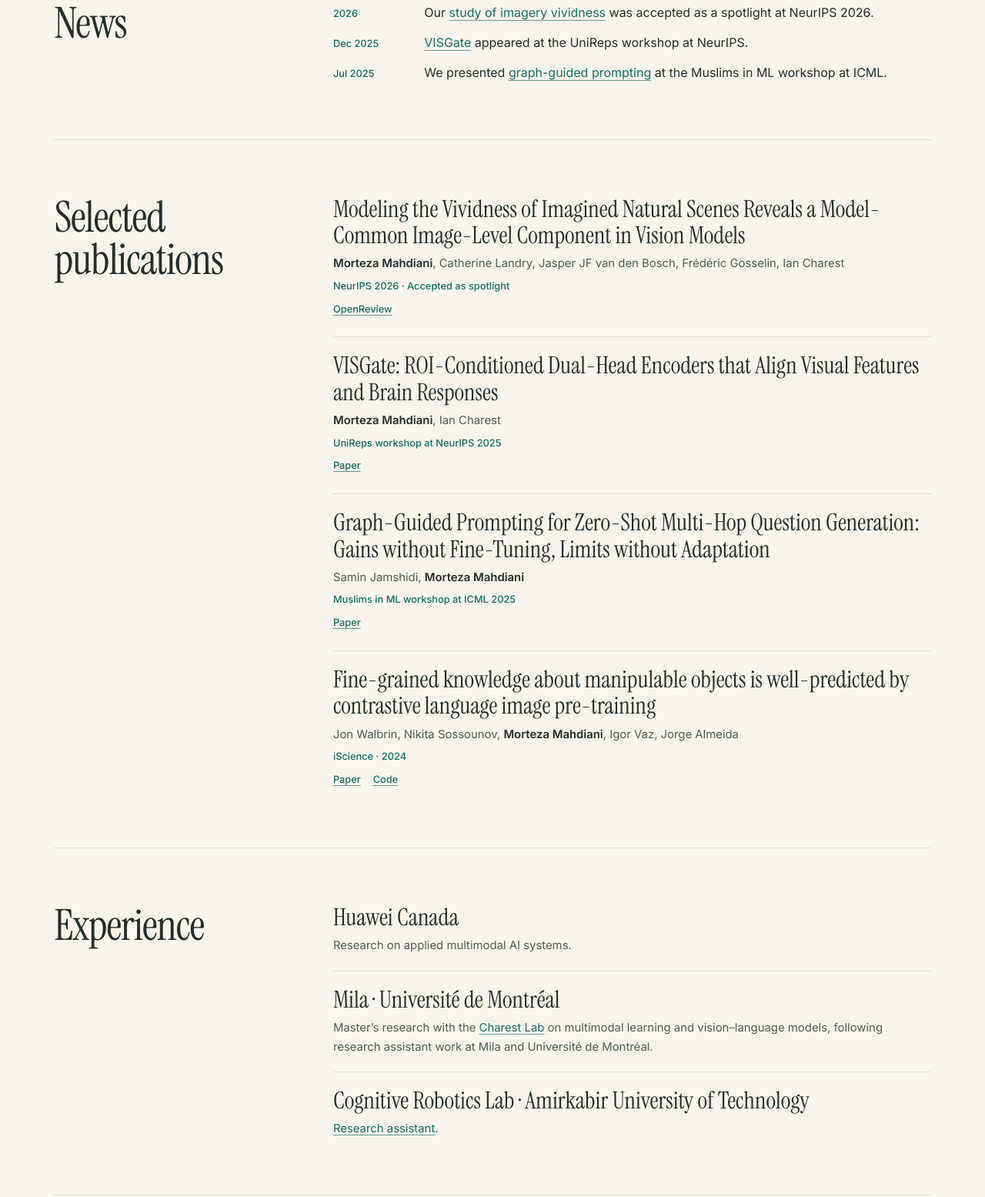
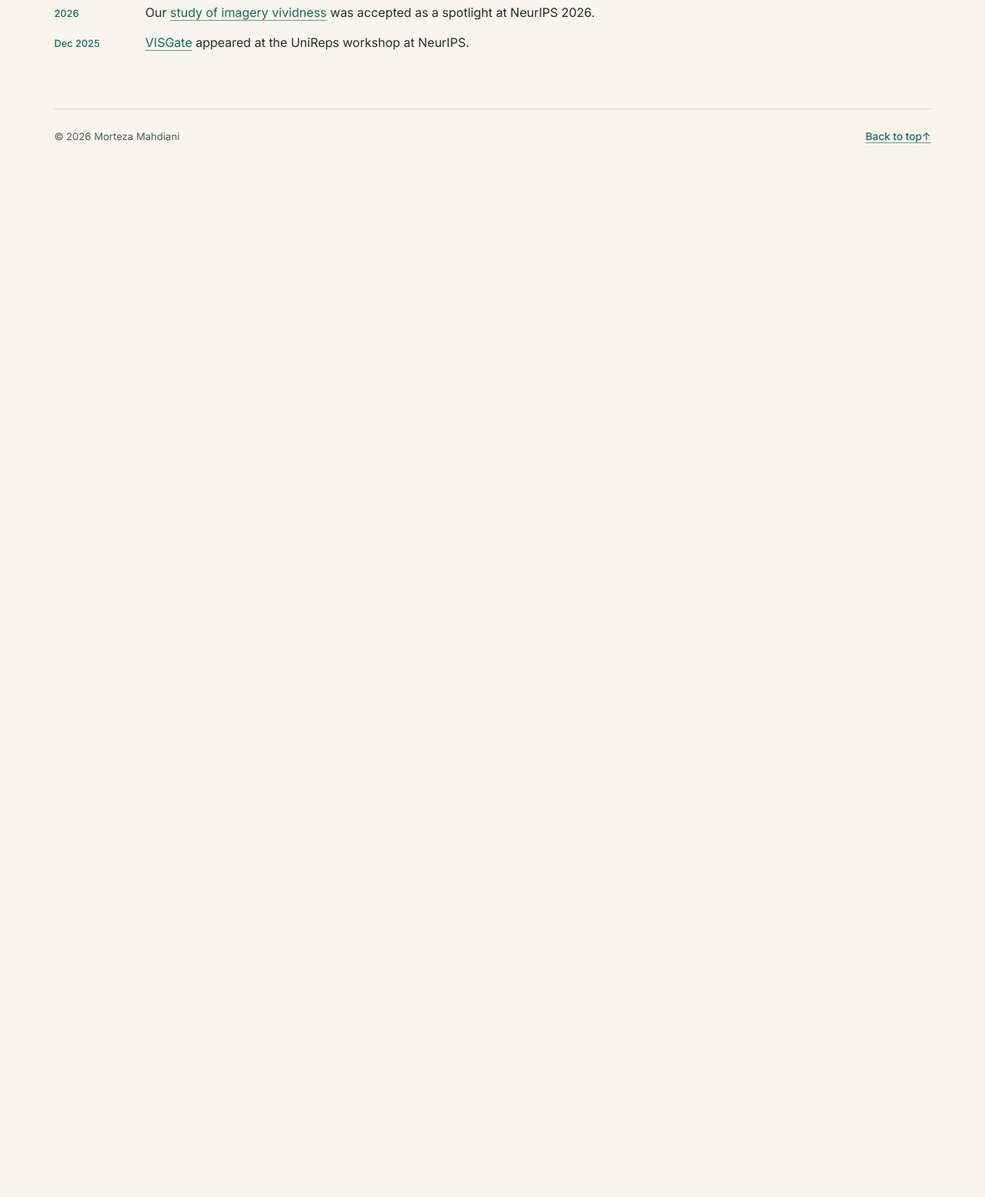
Before and after one commit to morteza-mahdiani/morteza-mahdiani.github.io, a plain HTML site: page index.html in a window 1280 px wide. Shown: the part 784-2339 px from the top of the page at 77% size. After the commit the page ends 997 px from the top, so only its background shows below. Drawn offline with Linux system fonts and the light colour scheme.

Commit message:
Keep news as the only homepage content section

```diff
--- a/index.html
+++ b/index.html
@@ -17,14 +17,6 @@
 </head>
 <body id="top">
   <a class="skip-link" href="#main">Skip to content</a>
-  <header class="site-header shell">
-    <nav aria-label="On this page">
-      <a href="#news">News</a>
-      <a href="#publications">Publications</a>
-      <a href="#experience">Experience</a>
-    </nav>
-  </header>
-
   <main id="main" class="shell" tabindex="-1">
     <section class="hero" aria-labelledby="hero-title">
       <div class="hero-copy">
@@ -117,61 +109,9 @@
 
     <section class="section" id="news" aria-labelledby="news-title">
       <h2 id="news-title">News</h2>
-      <ul class="entries news">
-        <li><time datetime="2026">2026</time><span>Our <a href="#vividness">study of imagery vividness</a> was accepted as a spotlight at NeurIPS 2026.</span></li>
-        <li><time datetime="2025-12">Dec 2025</time><span><a href="#visgate">VISGate</a> appeared at the UniReps workshop at NeurIPS.</span></li>
-        <li><time datetime="2025-07">Jul 2025</time><span>We presented <a href="#graph-guided">graph-guided prompting</a> at the Muslims in ML workshop at ICML.</span></li>
-      </ul>
-    </section>
-
-    <section class="section" id="publications" aria-labelledby="publications-title">
-      <h2 id="publications-title">Selected<br class="section-break"> publications</h2>
-      <ul class="entries publications">
-        <li id="vividness">
-          <h3>Modeling the Vividness of Imagined Natural Scenes Reveals a Model-Common Image-Level Component in Vision Models</h3>
-          <p><strong>Morteza Mahdiani</strong>, Catherine Landry, Jasper JF van den Bosch, Frédéric Gosselin, Ian Charest</p>
-          <p class="venue">NeurIPS 2026 · Accepted as spotlight</p>
-          <div class="paper-links"><a href="https://openreview.net/forum?id=XB3iY2q9Vb" aria-label="OpenReview record for Modeling the Vividness of Imagined Natural Scenes">OpenReview</a></div>
-        </li>
-        <li id="visgate">
-          <h3>VISGate: ROI-Conditioned Dual-Head Encoders that Align Visual Features and Brain Responses</h3>
-          <p><strong>Morteza Mahdiani</strong>, Ian Charest</p>
-          <p class="venue">UniReps workshop at NeurIPS 2025</p>
-          <div class="paper-links"><a href="https://openreview.net/pdf/8c14e96afff067075bb49f6c53c8b4afb4acadd7.pdf" aria-label="Paper for VISGate">Paper</a></div>
-        </li>
-        <li id="graph-guided">
-          <h3>Graph-Guided Prompting for Zero-Shot Multi-Hop Question Generation: Gains without Fine-Tuning, Limits without Adaptation</h3>
-          <p>Samin Jamshidi, <strong>Morteza Mahdiani</strong></p>
-          <p class="venue">Muslims in ML workshop at ICML 2025</p>
-          <div class="paper-links"><a href="https://openreview.net/attachment?id=q8FVv3LLgW&amp;name=pdf" aria-label="Paper for Graph-Guided Prompting">Paper</a></div>
-        </li>
-        <li>
-          <h3>Fine-grained knowledge about manipulable objects is well-predicted by contrastive language image pre-training</h3>
-          <p>Jon Walbrin, Nikita Sossounov, <strong>Morteza Mahdiani</strong>, Igor Vaz, Jorge Almeida</p>
-          <p class="venue">iScience · 2024</p>
-          <div class="paper-links">
-            <a href="https://doi.org/10.1016/j.isci.2024.110297" aria-label="Paper for Fine-grained knowledge about manipulable objects">Paper</a>
-            <a href="https://github.com/jwalbrin/OK_CLIP" aria-label="Code for Fine-grained knowledge about manipulable objects">Code</a>
-          </div>
-        </li>
-      </ul>
-    </section>
-
-    <section class="section" id="experience" aria-labelledby="experience-title">
-      <h2 id="experience-title">Experience</h2>
-      <ul class="entries experience">
-        <li>
-          <h3>Huawei Canada</h3>
-          <p>Research on applied multimodal AI systems.</p>
-        </li>
-        <li>
-          <h3>Mila · Université de Montréal</h3>
-          <p>Master’s research with the <a href="https://iancharest.com/">Charest Lab</a> on multimodal learning and vision–language models, following research assistant work at Mila and Université de Montréal.</p>
-        </li>
-        <li>
-          <h3>Cognitive Robotics Lab · Amirkabir University of Technology</h3>
-          <p><a href="https://aut-crlab.github.io/people.html">Research assistant</a>.</p>
-        </li>
+      <ul class="news">
+        <li><time datetime="2026">2026</time><span>Our <a href="https://openreview.net/forum?id=XB3iY2q9Vb">study of imagery vividness</a> was accepted as a spotlight at NeurIPS 2026.</span></li>
+        <li><time datetime="2025-12">Dec 2025</time><span><a href="https://openreview.net/pdf/8c14e96afff067075bb49f6c53c8b4afb4acadd7.pdf">VISGate</a> appeared at the UniReps workshop at NeurIPS.</span></li>
       </ul>
     </section>
   </main>
--- a/stylesheet.css
+++ b/stylesheet.css
@@ -18,7 +18,7 @@ body {
   font: 1rem/1.65 var(--sans);
 }
 
-h1, h2, h3, p { margin: 0; }
+h1, h2, p { margin: 0; }
 h1, h2 { font-family: var(--serif); font-weight: 400; }
 
 a {
@@ -51,28 +51,19 @@ a:hover { text-decoration-color: currentColor; }
 
 .skip-link:focus { transform: translateY(0); }
 
-.site-header {
-  display: flex;
-  justify-content: flex-end;
-  padding-block: 1.65rem 1.25rem;
-  border-bottom: 1px solid var(--rule);
-}
-
-nav, .links {
+.links {
   display: flex;
   flex-wrap: wrap;
   gap: .25rem clamp(1rem, 2.6vw, 2rem);
 }
 
-nav a, .links a, .paper-links a, footer a {
+.links a, footer a {
   display: inline-flex;
   align-items: center;
   min-height: 2rem;
   font-size: .85rem;
   font-weight: 500;
 }
-
-nav a { color: var(--muted); text-decoration-color: transparent; }
 
 .hero {
   display: grid;
@@ -158,9 +149,6 @@ h1 {
 .motion-toggle:hover { text-decoration: underline; }
 
 .section {
-  display: grid;
-  grid-template-columns: minmax(0, 1fr) minmax(0, 2.35fr);
-  gap: 1.25rem 2rem;
   padding-block: clamp(2.75rem, 5.7vw, 5rem);
   border-top: 1px solid var(--rule);
   scroll-margin-top: 1rem;
@@ -172,8 +160,8 @@ h2 {
   letter-spacing: -.02em;
 }
 
-.entries {
-  margin: 0;
+.news {
+  margin: 1.5rem 0 0;
   padding: 0;
   list-style: none;
 }
@@ -187,33 +175,11 @@ h2 {
 
 .news li + li { margin-top: .8rem; }
 
-time, .venue {
+time {
   color: var(--accent);
   font-size: .8rem;
   font-weight: 500;
 }
-
-.publications li, .experience li {
-  padding-block: 1.25rem;
-  scroll-margin-top: 1rem;
-}
-
-.publications li:first-child, .experience li:first-child { padding-top: 0; }
-.publications li:last-child, .experience li:last-child { padding-bottom: 0; }
-.publications li + li, .experience li + li { border-top: 1px solid var(--rule); }
-
-h3 {
-  font-family: var(--serif);
-  font-size: clamp(1.5rem, 2.4vw, 2rem);
-  font-weight: 400;
-  line-height: 1.13;
-}
-
-.entries p { margin-top: .4rem; color: var(--muted); font-size: .93rem; }
-.entries .venue { margin-top: .38rem; color: var(--accent); font-size: .8rem; }
-strong { color: var(--ink); font-weight: 600; }
-.paper-links { display: flex; flex-wrap: wrap; column-gap: 1rem; margin-top: .2rem; }
-.paper-links a { font-size: .8rem; }
 
 footer {
   display: flex;
@@ -228,12 +194,9 @@ footer {
 }
 
 @media (max-width: 760px) {
-  .site-header { justify-content: flex-start; padding-block: .8rem; }
   .hero { grid-template-columns: 1fr; gap: 1.5rem; padding-bottom: 4rem; }
   h1 { font-size: clamp(3.6rem, 11vw, 5.5rem); }
   .geometry { width: min(100%, 23rem); }
-  .section { grid-template-columns: 1fr; }
-  .section-break { display: none; }
 }
 
 @media (max-width: 370px) {
```
